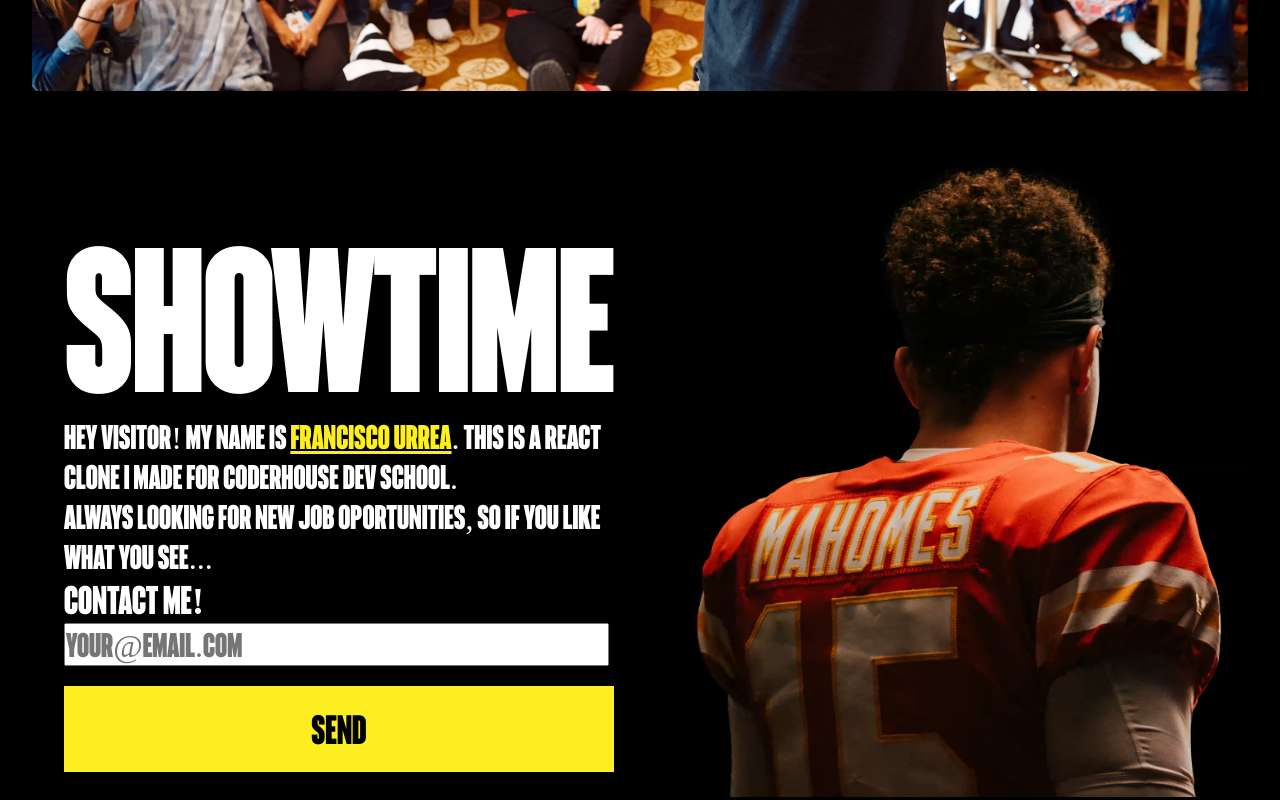
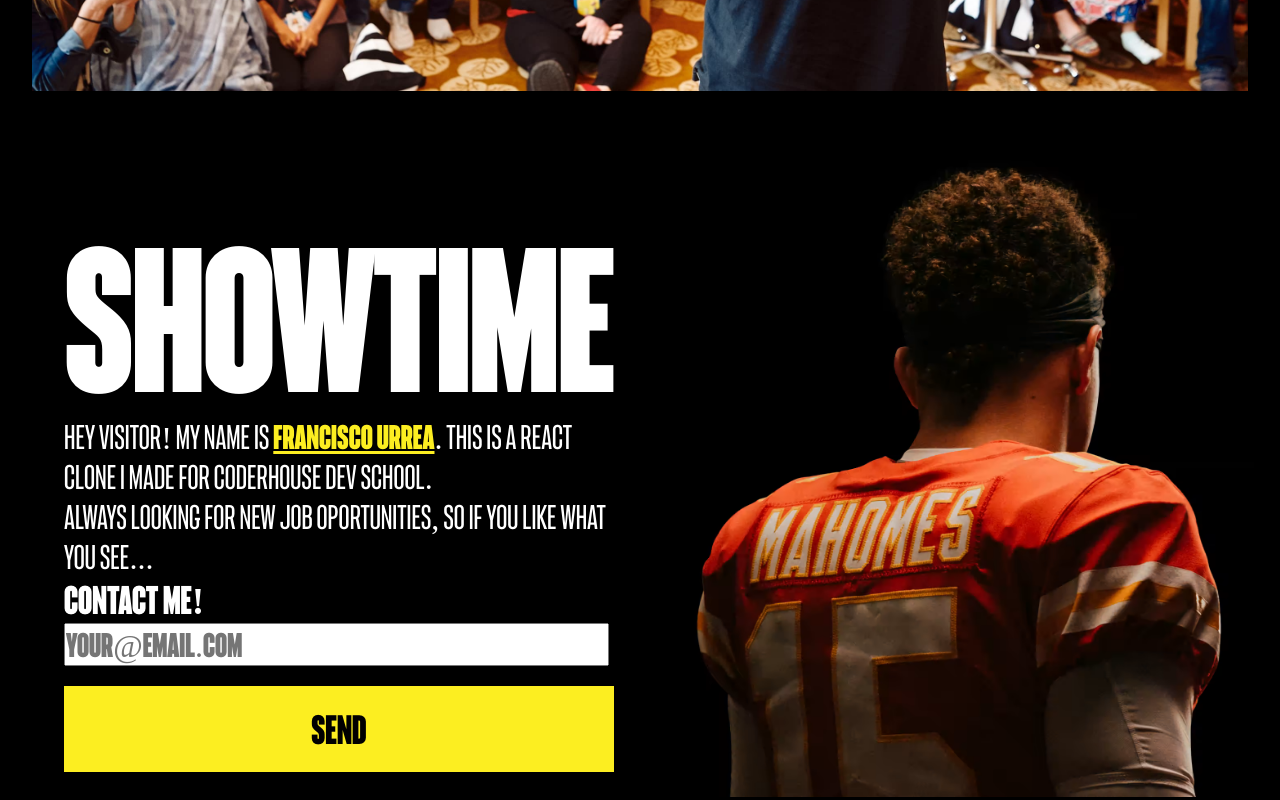
Before and after one commit to urreita9/PatMahomesEcommerceClone__coderHouse, a React (Create React App) app: page / in a window 1280 px wide. Shown: the part 2892-3692 px from the top of the page. Built offline with nearby package versions, Linux system fonts and the light colour scheme; no server answers; the database is empty.

Commit message:
more styling

```diff
--- a/src/components/products/ProductCard.css
+++ b/src/components/products/ProductCard.css
@@ -5,6 +5,10 @@
 @font-face {
 	src: url(../../assets/F37JudgeTest-MediumCondensed.otf);
 	font-family: patMahomesMedium;
+}
+@font-face {
+	src: url(../../assets/F37JudgeTest-RegularCondensed.otf);
+	font-family: patMahomesRegular;
 }
 .productCard__card__container {
 	margin: 80px auto 30px auto;
@@ -70,7 +74,10 @@
 	border: none;
 	color: black;
 }
-
+.productCard__info__description {
+	font-family: patMahomesRegular;
+	font-size: 2vw;
+}
 .more__products {
 	font-family: patMahomesBold;
 	font-size: 4vw;
@@ -90,6 +97,9 @@
 	.productCard__info__bottomContainer .productCard__info__addToCart {
 		font-size: 6vw;
 	}
+	.productCard__info__description {
+		font-size: 6vw;
+	}
 	.more__products {
 		font-size: 12vw;
 	}
--- a/src/components/sections/footer/Footer.css
+++ b/src/components/sections/footer/Footer.css
@@ -1,6 +1,10 @@
 @font-face {
 	src: url(../../../assets/F37JudgeTest-BoldCondensed.otf);
 	font-family: patMahomesBold;
+}
+@font-face {
+	src: url(../../../assets/F37JudgeTest-RegularCondensed.otf);
+	font-family: patMahomesRegular;
 }
 .footer__container {
 	width: 90vw;
@@ -31,7 +35,11 @@
 	margin-top: 20px;
 	font-size: 2.5vw;
 }
+.footer__contact p {
+	font-family: patMahomesRegular;
+}
 .footer__contact p span a {
+	font-family: patMahomesBold;
 	color: #fcee21;
 }
 .footer__contact input {
```
